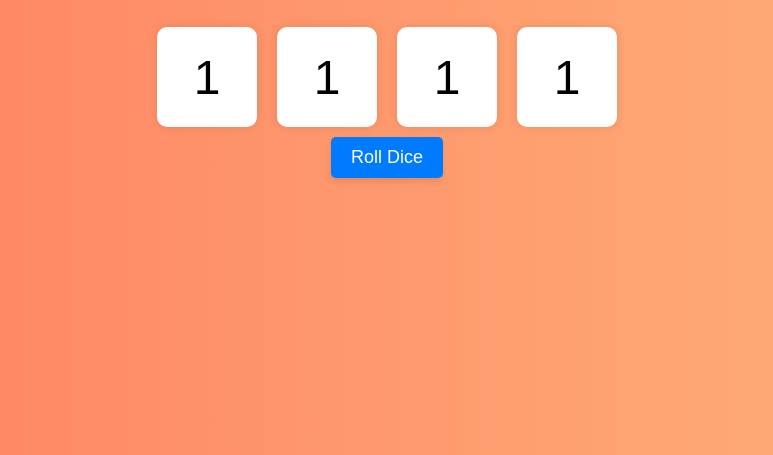
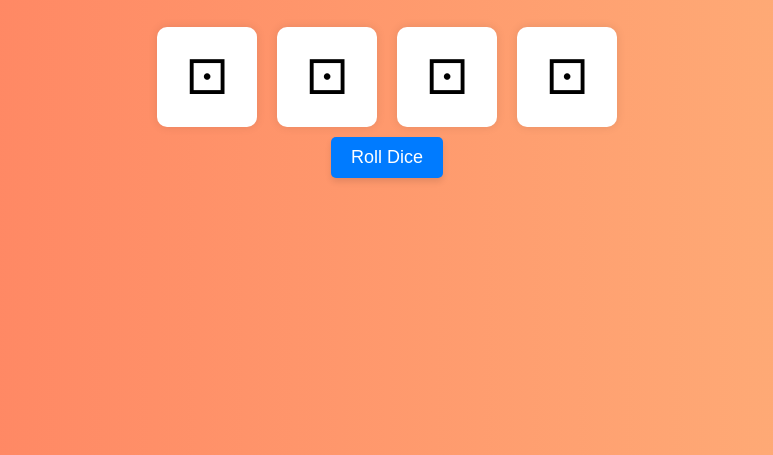
Before and after one commit to Xianti125/XiantiComp, a plain HTML site: page index.html in a window 1280 px wide. Shown: the part 345-800 px from the top of the page, without its empty margins (253-1026 px from the left). Drawn offline with Linux system fonts and the light colour scheme.

Commit message:
index.html

```diff
--- a/index.html
+++ b/index.html
@@ -66,10 +66,10 @@
 <body>
     <h1>Xianti's Dice Roller</h1>
     <div class="dice-container">
-        <div class="dice" id="dice1">1</div>
-        <div class="dice" id="dice2">1</div>
-        <div class="dice" id="dice3">1</div>
-        <div class="dice" id="dice4">1</div>
+        <div class="dice" id="dice1">&#9856;</div>
+        <div class="dice" id="dice2">&#9856;</div>
+        <div class="dice" id="dice3">&#9856;</div>
+        <div class="dice" id="dice4">&#9856;</div>
     </div>
     <button onclick="rollDice()">Roll Dice</button>
 
@@ -78,7 +78,7 @@
             for (let i = 1; i <= 4; i++) {
                 const dice = document.getElementById(`dice${i}`);
                 const result = Math.floor(Math.random() * 6) + 1;
-                dice.textContent = result;
+                dice.innerHTML = `&#${9855 + result};`; // Unicode code points for dice faces
             }
         }
     </script>
```
